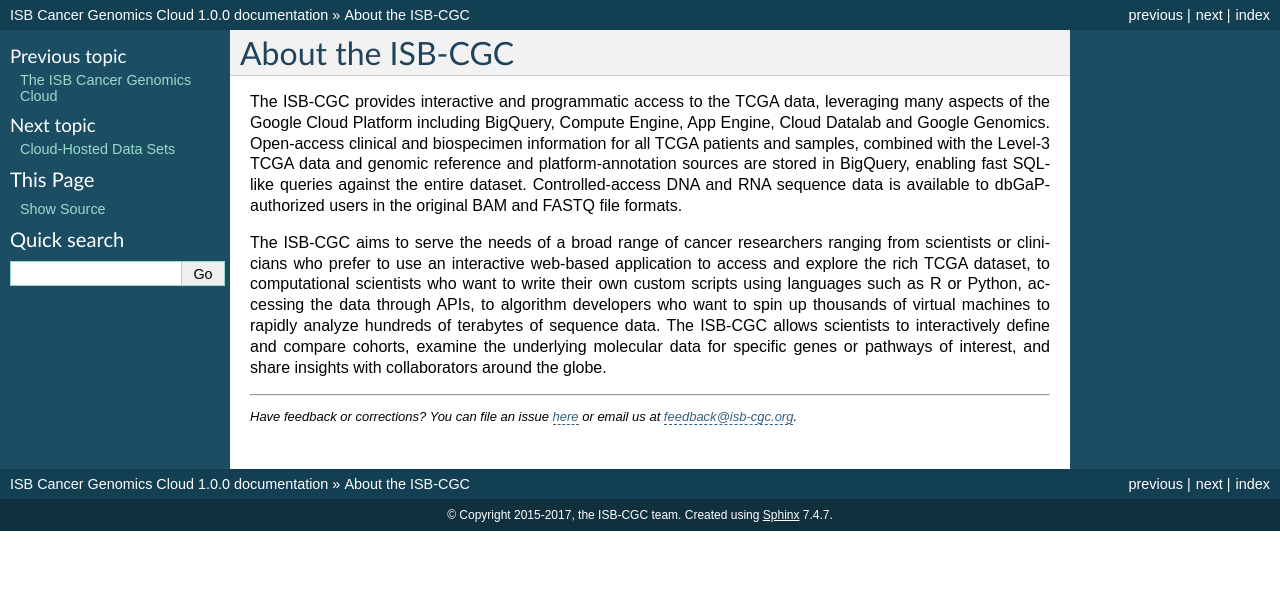
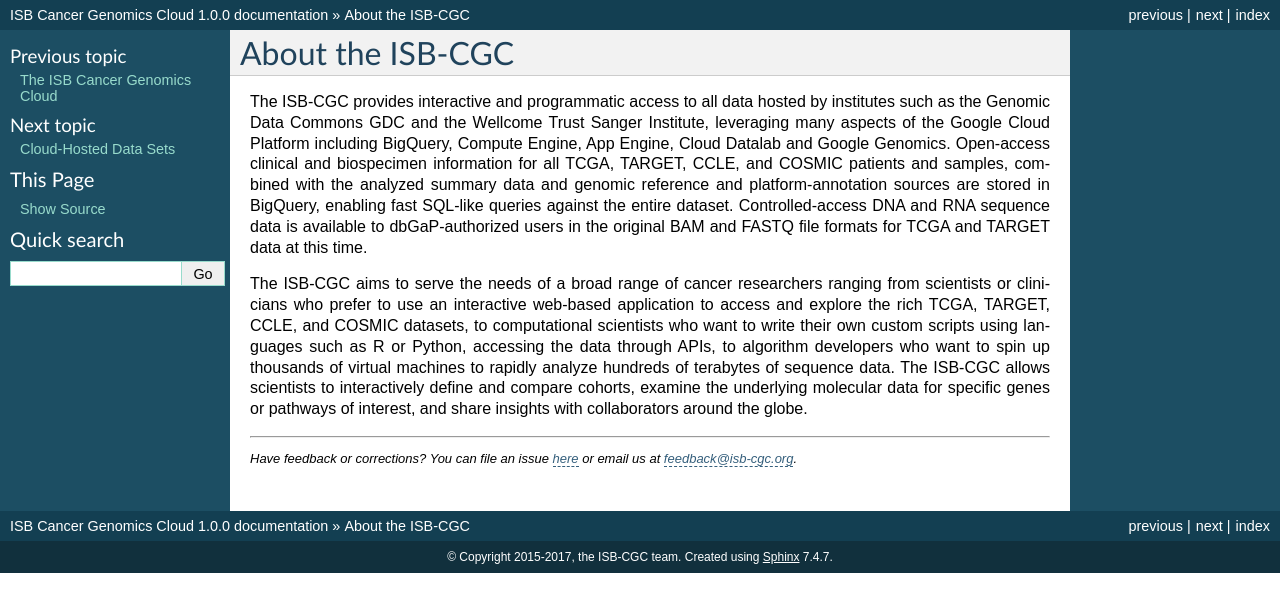
Before and after one commit to isb-cgc/readthedocs, a Sphinx documentation site: the page built from docs/source/sections/About-ISB-CGC.rst, in a window 1280 px wide. Shown: the top 612 px of the page. Built offline with Sphinx 7.4.7, drawn with Linux system fonts in a browser that asks for light colours; pages that are not in the unit, such as notebooks, are missing from menus.

Commit message:
added all new programs

```diff
--- a/docs/source/sections/About-ISB-CGC.rst
+++ b/docs/source/sections/About-ISB-CGC.rst
@@ -2,19 +2,12 @@
 About the ISB-CGC
 ******************
 
-The ISB-CGC provides interactive and programmatic access to the TCGA data,
-leveraging many aspects of the Google Cloud Platform including BigQuery,
-Compute Engine, App Engine, Cloud Datalab and Google Genomics.
-Open-access clinical and biospecimen information for all TCGA patients
-and samples, combined with the Level-3 TCGA data and genomic reference and
-platform-annotation sources are stored in BigQuery, enabling fast SQL-like
-queries against the entire dataset.  Controlled-access DNA and RNA
-sequence data is available to dbGaP-authorized users in the original BAM
-and FASTQ file formats.
+The ISB-CGC provides interactive and programmatic access to all data hosted by institutes such as the Genomic Data Commons GDC and the Wellcome Trust Sanger Institute, leveraging many aspects of the Google Cloud Platform including BigQuery, Compute Engine, App Engine, Cloud Datalab and Google Genomics.  Open-access clinical and biospecimen information for all TCGA, TARGET, CCLE, and COSMIC patients and samples, combined with the analyzed summary data and genomic reference and platform-annotation sources are stored in BigQuery, enabling fast SQL-like queries against the entire dataset.  Controlled-access DNA and RNA sequence data is available to dbGaP-authorized users in the original BAM
+and FASTQ file formats for TCGA and TARGET data at this time.
 
 The ISB-CGC aims to serve the needs of a broad range of cancer researchers
 ranging from scientists or clinicians who prefer to use an interactive
-web-based application to access and explore the rich TCGA dataset, to
+web-based application to access and explore the rich TCGA, TARGET, CCLE, and COSMIC datasets, to
 computational scientists who want to write their own custom scripts using
 languages such as R or Python, accessing the data through APIs, to algorithm
 developers who want to spin up thousands of virtual machines to rapidly
```
